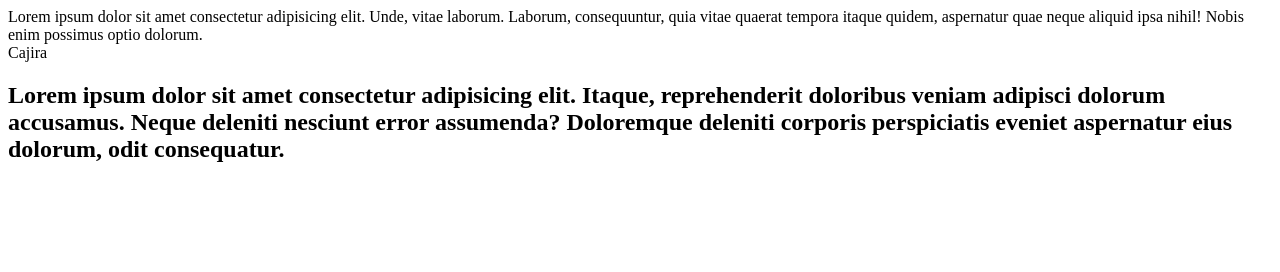
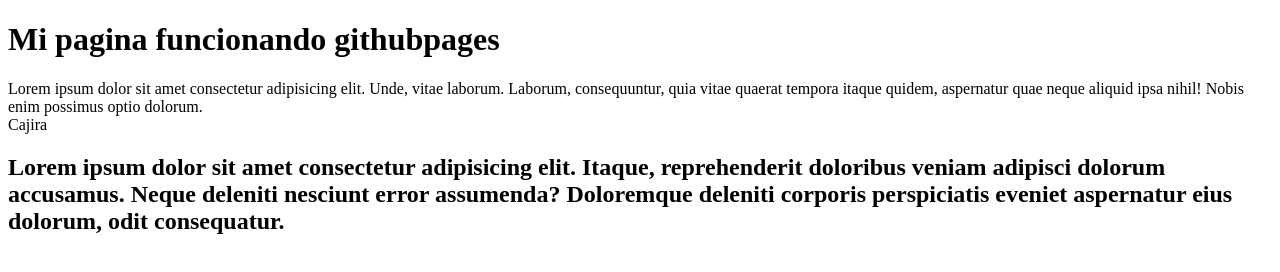
Before and after one commit to icharletes/eliminar-por.favor, a plain HTML site: page index.html in a window 1280 px wide. Drawn offline with Linux system fonts and the light colour scheme.

Commit message:
agregue cabeceras

```diff
--- a/index.html
+++ b/index.html
@@ -4,9 +4,10 @@
     <meta charset="UTF-8">
     <meta http-equiv="X-UA-Compatible" content="IE=edge">
     <meta name="viewport" content="width=device-width, initial-scale=1.0">
-    <title>Document</title>
+    <title>githubpages</title>
 </head>
 <body>
+    <h1>Mi pagina funcionando githubpages</h1>
     Lorem ipsum dolor sit amet consectetur adipisicing elit. Unde, vitae laborum.
     Laborum, consequuntur, quia vitae quaerat tempora itaque quidem, aspernatur quae neque aliquid ipsa nihil! Nobis enim possimus optio dolorum.
     <div class="monster">Cajira</div>
```
